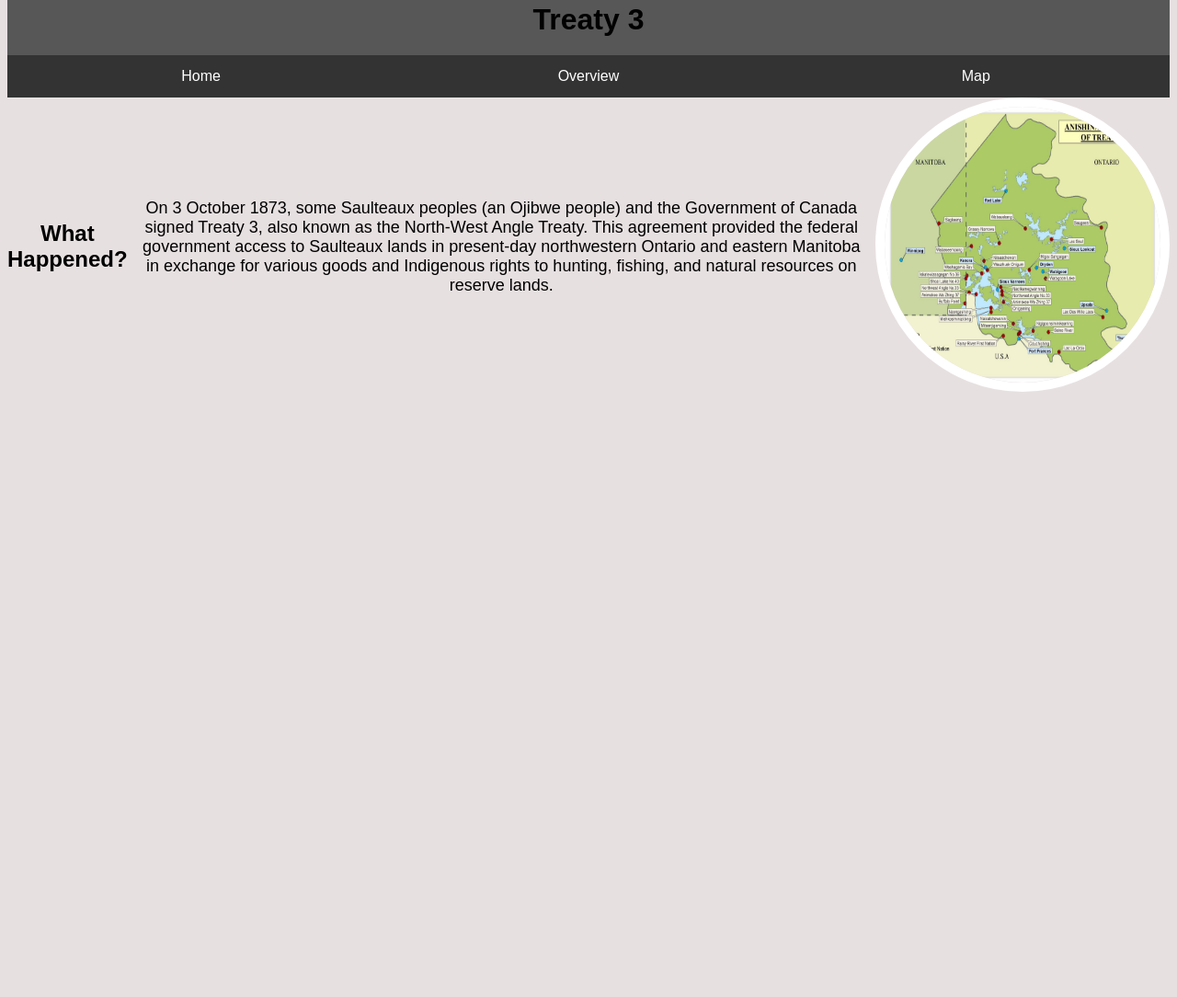
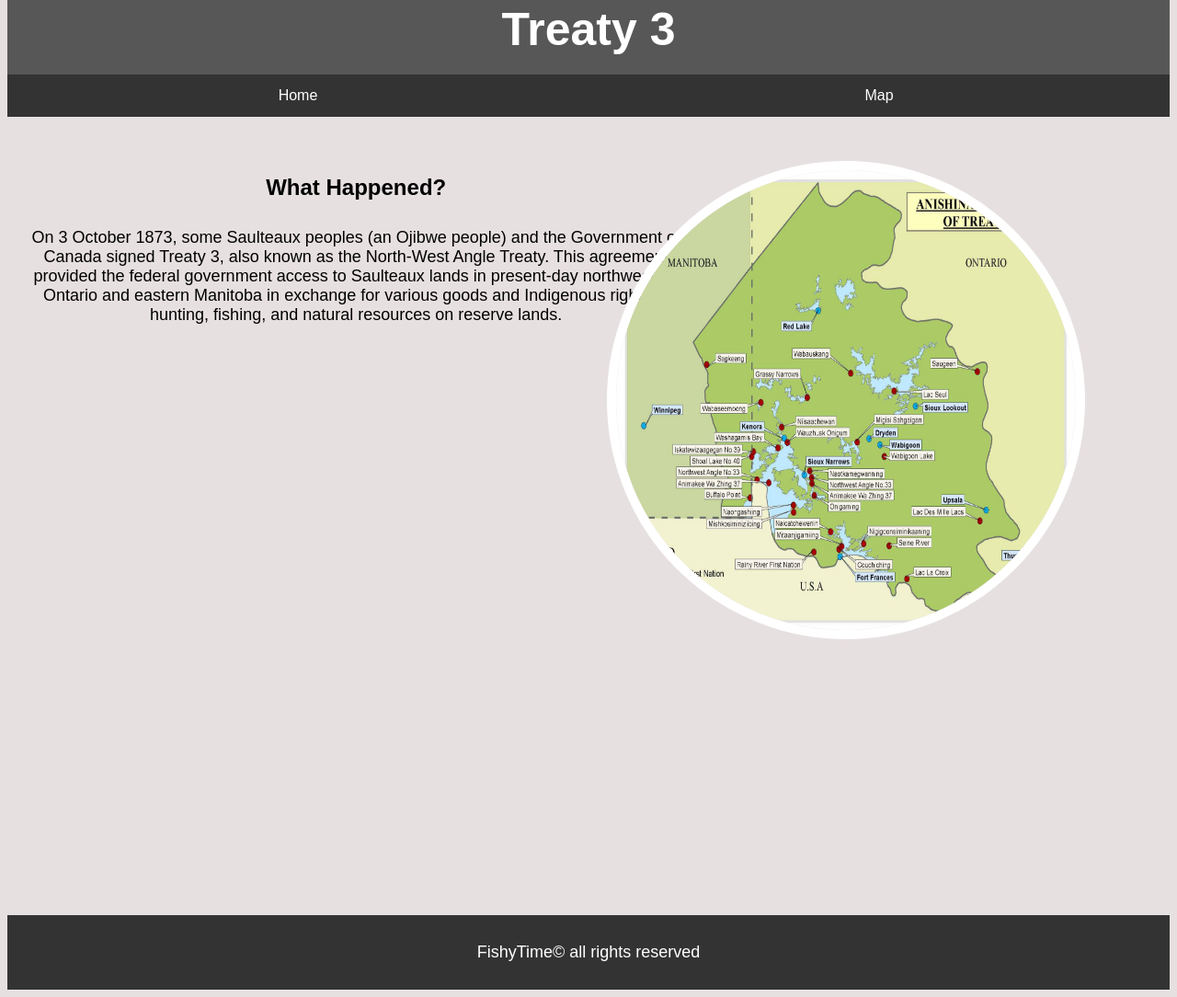
Before and after one commit to ZanderBBlack/Web-Project--2-CSS-Basics, a plain HTML site: page index.html in a window 1280 px wide. Shown: the part 25-1109 px from the top of the page at 92% size. Before the commit the page ends 800 px from the top, so only its background shows below. Drawn offline with Linux system fonts and the light colour scheme.

Commit message:
new update

```diff
--- a/index.html
+++ b/index.html
@@ -10,7 +10,11 @@
     </title>
 </head>
 <style>
-
+    #img-move {
+        position: absolute;
+        top: 200px;
+        right: 100px;
+    }
 </style>
 
 <body>
@@ -20,24 +24,28 @@
     <nav>
         <ul>
             <li><a href="index.html">Home</a></li>
-            <li><a href="overview.html">Overview</a></li>
             <li><a href="map.html">Map</a></li>
         </ul>
     </nav>
     <main>
-        <div class="text-image-container">
-            <div class="content">
+        <div class="text-container">
                 <h2>What Happened?</h2>
                 <p>On 3 October 1873, some Saulteaux peoples (an Ojibwe people) and the Government of Canada signed Treaty 3,
                     also known as the North-West Angle Treaty. This agreement provided the federal government access to
                     Saulteaux lands in present-day northwestern Ontario and eastern Manitoba in exchange for various goods and
                     Indigenous rights to hunting, fishing, and natural resources on reserve lands.</p>
+                </div>
                 <div class="area-map">
-                    <img src="Images/treaty-area-map.jpg" alt="Image of Treaty 3 area map">
+                    <img id="img-move" src="Images/treaty-area-map.jpg" alt="Image of Treaty 3 area map">
                 </div>
-            </div>
         </div>
     </main>
+
+    <footer>
+        <div class="Copyright" alt="Copyright">
+            <p>FishyTime&copy; all rights reserved</p>
+        </div>
+    </footer>
 
 
 
--- a/style.css
+++ b/style.css
@@ -3,18 +3,16 @@ header {
     font-family: neue-haas-unica, sans-serif;
     background-color: #575757;
     margin: 0;
-    padding: 20px 0; /* Added padding for better appearance */
+    padding: 20px 0;
 }
 
 h1 {
+    color: white;
+    font-size: 50px;
     margin: 0;
     padding: 0;
 }
 
-a:hover {
-    background-color: blue;
-    text-align: center;
-}
 
 nav {
     background-color: #333;
@@ -58,21 +56,20 @@ main {
     text-align: center;
 }
 
-.text-image-container {
-    margin-bottom: 20px; /* Space below the container */
-}
-
-.content {
-    display: flex;            /* Use Flexbox layout for the heading and image */
-    align-items: center;     /* Center items vertically */
-    justify-content: center;  /* Center items horizontally */
+.text-container {
+    margin-top: 5%;
+    margin-right: 40%; /* Space below the container */
 }
 
 .area-map img {
-    height: 300px;           /* Adjusted size for a better layout */
-    width: 300px;            /* Maintain aspect ratio */
+    height: 500px;           /* Adjusted size for a better layout */
+    width: 500px;            /* Maintain aspect ratio */
     border-radius: 50%;      /* Make the image circular */
     border: 10px solid white; /* White border around the image */
+}
+.area-map img:hover{
+    background-color: #575757;
+    border-radius: 50px;
 }
 
 p {
@@ -80,3 +77,12 @@ p {
     padding: 10px;           /* Space inside the paragraph */
     margin: 10px 0;          /* Space outside the paragraph */
 }
+
+footer{
+    background-color: #333;
+    color: white;
+    text-align: center;
+    font-family: neue-haas-unica, sans-serif;
+    margin-top: 50%;
+    padding: 10px 0;
+}
```
Also changed, not shown: map.html (+0 -1 lines), overview.html (deleted, +0 -21 lines).
